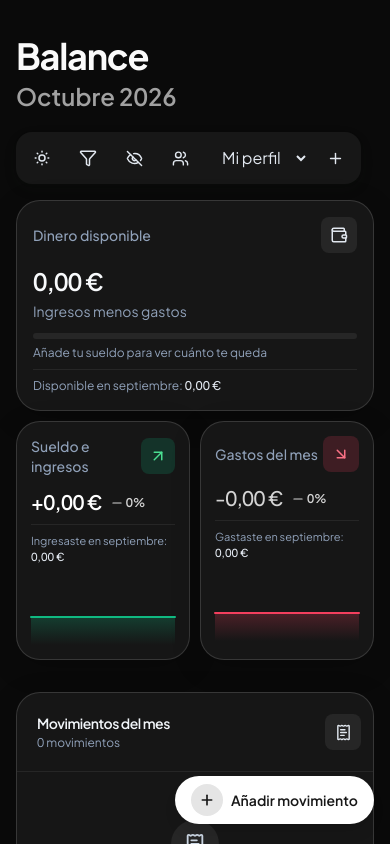
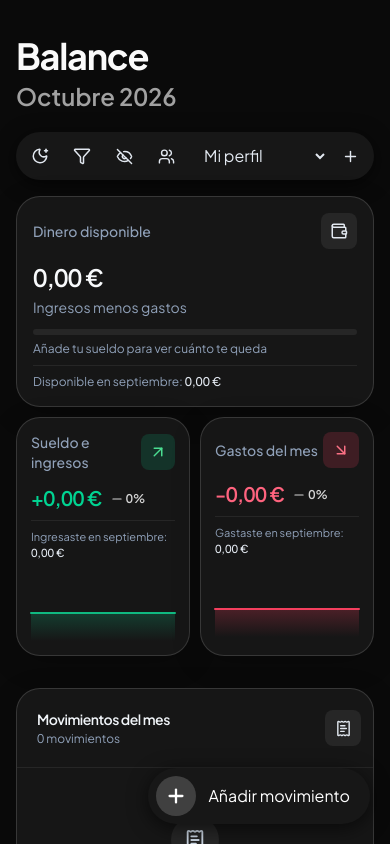
Before and after one commit to E7OY/balance, a React (Vite) app: page / in a window 390 px wide. Shown: the top 844 px of the page. Built offline with nearby package versions, Linux system fonts and the light colour scheme.

Commit message:
add miles and update ui

```diff
--- a/src/App.jsx
+++ b/src/App.jsx
@@ -220,12 +220,35 @@ const App = () => {
               {monthLabel} {filters.year}
             </p>
           </div>
-<div className="flex min-w-0 max-w-full flex-wrap items-center gap-2">
-
-            <ProfileSwitcher
-              isMobileFiltersOpen={isMobileFiltersOpen}
-              onToggleMobileFilters={() => setIsMobileFiltersOpen((isOpen) => !isOpen)}
-            />
+<div className="flex flex-wrap items-center gap-2">
+            <div className="flex w-full items-center justify-between gap-0.5 rounded-full bg-white p-1 shadow-[0_4px_20px_rgba(0,0,0,0.14)] dark:shadow-[0_4px_20px_rgba(0,0,0,0.6)] dark:bg-slate-900 md:contents">
+              <button
+                type="button"
+                onClick={() => setTheme((currentTheme) => (currentTheme === 'dark' ? 'light' : 'dark'))}
+                aria-label={theme === 'dark' ? 'Activar modo claro' : 'Activar modo oscuro'}
+                title={theme === 'dark' ? 'Modo claro' : 'Modo oscuro'}
+                className="inline-flex size-10 shrink-0 items-center justify-center rounded-full bg-transparent text-slate-800 transition-colors hover:bg-slate-100 focus-visible:outline-none focus-visible:ring-2 focus-visible:ring-slate-400 dark:text-slate-200 dark:hover:bg-slate-800 md:rounded-md md:bg-white md:text-slate-600 md:shadow-sm md:hover:bg-slate-50 md:dark:bg-slate-900 md:dark:hover:bg-slate-800"
+              >
+                {theme === 'dark' ? <MoonStar size={18} /> : <SunMedium size={18} />}
+              </button>
+              <button
+                type="button"
+                aria-label={activeFilterCount > 0 ? `Mes y filtros, ${activeFilterCount} filtros activos` : 'Mes y filtros'}
+                title="Mes y filtros"
+                aria-expanded={isMobileFiltersOpen}
+                aria-controls="transaction-filters"
+                onClick={() => setIsMobileFiltersOpen((isOpen) => !isOpen)}
+                className="relative inline-flex size-10 shrink-0 items-center justify-center rounded-full bg-transparent text-slate-800 transition-colors hover:bg-slate-100 focus-visible:outline-none focus-visible:ring-2 focus-visible:ring-slate-400 dark:text-slate-200 dark:hover:bg-slate-800 md:rounded-md md:bg-white md:text-slate-600 md:shadow-sm md:hover:bg-slate-50 md:dark:bg-slate-900 md:dark:hover:bg-slate-800 md:hidden"
+              >
+                <Filter size={18} aria-hidden="true" />
+                {activeFilterCount > 0 && (
+                  <span aria-hidden="true" className="absolute -right-1 -top-1 inline-flex size-4 items-center justify-center rounded-full bg-emerald-600 text-[10px] font-semibold leading-none text-white">
+                    {activeFilterCount}
+                  </span>
+                )}
+              </button>
+              <ProfileSwitcher />
+            </div>
             <div className="hidden lg:block">
               <Button
                 size="default"
@@ -239,10 +262,7 @@ const App = () => {
           </div>
         </div>
 
-        <Filters
-          isMobileFiltersOpen={isMobileFiltersOpen}
-          onCloseMobileFilters={() => setIsMobileFiltersOpen(false)}
-        />
+        <Filters isMobileFiltersOpen={isMobileFiltersOpen} />
         <SummaryCards />
 
         <div className="mt-8 grid gap-6 lg:grid-cols-[minmax(0,1.65fr)_minmax(300px,0.85fr)]">
@@ -253,6 +273,7 @@ const App = () => {
         <div className="mt-6 flex justify-end">
           <ExportImportButtons />
         </div>
+      </main>
 
       {!isModalOpen && !editingTransaction && (
         <button
@@ -260,32 +281,14 @@ const App = () => {
           onClick={() => setIsModalOpen(true)}
           aria-label="Añadir movimiento"
           title="Añadir movimiento"
-        className="fixed bottom-[calc(env(safe-area-inset-bottom)+1.25rem)] right-4 z-40 inline-flex h-12 items-center gap-2 rounded-full bg-neutral-900 px-4 text-white shadow-lg shadow-black/10 transition-transform duration-100 ease-out hover:scale-[1.01] focus-visible:outline-none focus-visible:ring-4 focus-visible:ring-neutral-400/30 active:scale-[0.97] dark:bg-white dark:text-neutral-900 dark:hover:bg-neutral-200 lg:hidden"
+          className="fixed bottom-[calc(env(safe-area-inset-bottom)+1.25rem)] right-5 z-40 inline-flex h-14 items-center gap-3 rounded-full bg-white py-2 pl-2 pr-5 text-base font-semibold text-slate-900 shadow-[0_4px_20px_rgba(0,0,0,0.14)] dark:shadow-[0_4px_20px_rgba(0,0,0,0.6)] transition-transform focus-visible:outline-none focus-visible:ring-4 focus-visible:ring-emerald-500/30 active:scale-95 dark:bg-slate-900 dark:text-white lg:hidden"
         >
-        <span className="inline-flex size-8 items-center justify-center rounded-full bg-neutral-800 text-white dark:bg-neutral-200 dark:text-neutral-900">
-          <Plus size={16} strokeWidth={2.5} />
+          <span className="flex size-10 shrink-0 items-center justify-center rounded-full bg-emerald-700 text-white dark:bg-emerald-600">
+            <Plus size={22} strokeWidth={2.5} aria-hidden="true" />
           </span>
-        <span className="text-sm font-semibold">
           Añadir movimiento
-        </span>
         </button>
       )}
-      </main>
-
-{/*
-        {!isModalOpen && !editingTransaction && (
-      <button
-        type="button"
-        onClick={() => setIsModalOpen(true)}
-        aria-label="Añadir movimiento"
-        title="Añadir movimiento"
-        className="fixed bottom-[calc(env(safe-area-inset-bottom)+1.25rem)] right-5 z-40 inline-flex size-14 items-center justify-center rounded-full bg-white text-emerald-800 shadow-lg shadow-slate-900/10 transition-transform duration-200 hover:scale-105 focus-visible:outline-none focus-visible:ring-4 focus-visible:ring-emerald-500/30 active:scale-95 dark:bg-slate-900 dark:text-emerald-400 dark:hover:bg-slate-800 lg:hidden"
-      >
-        <span className="inline-flex size-8 items-center justify-center rounded-full bg-emerald-700 text-white">
-          <Plus size={18} strokeWidth={2.5} />
-        </span>
-      </button>
-    )}*/}
 
       {(isModalOpen || editingTransaction) && (
         <TransactionForm
--- a/src/components/ProfileSwitcher.jsx
+++ b/src/components/ProfileSwitcher.jsx
@@ -1,7 +1,6 @@
 import React, { useEffect, useRef, useState } from 'react';
 import { Bell, Eye, EyeOff, Plus, Users, X } from 'lucide-react';
 import { useFinance } from '../context/FinanceContext';
-import { Filter, MoonStar,  SunMedium } from 'lucide-react';
 import {
   getPushNotificationsEnabled,
   requestPushNotificationPermission,
@@ -10,7 +9,7 @@ import {
 import { triggerHaptic } from '../utils/haptics';
 import { Button } from './ui/button';
 
-const ProfileSwitcher = ({ isMobileFiltersOpen, onToggleMobileFilters }) => {
+const ProfileSwitcher = () => {
   const {
     profiles,
     activeProfile,
@@ -40,24 +39,6 @@ const ProfileSwitcher = ({ isMobileFiltersOpen, onToggleMobileFilters }) => {
   );
   const [notificationError, setNotificationError] = useState('');
   const [isUpdatingNotifications, setIsUpdatingNotifications] = useState(false);
-  const [theme, setTheme] = useState(() => {
-    const storedTheme = localStorage.getItem('balance-theme');
-    if (storedTheme) return storedTheme;
-    return 'dark';
-  });
-
-  useEffect(() => {
-    const root = document.documentElement;
-    root.classList.toggle('dark', theme === 'dark');
-    root.style.colorScheme = theme;
-    localStorage.setItem('balance-theme', theme);
-  }, [theme]);
-
-  const activeFilterCount = [
-    filters.searchTerm.trim().length > 0,
-    filters.type !== 'Todos',
-    filters.category !== 'Todas',
-  ].filter(Boolean).length;
 
   const handleSubmit = (event) => {
     event.preventDefault();
@@ -101,6 +82,7 @@ const ProfileSwitcher = ({ isMobileFiltersOpen, onToggleMobileFilters }) => {
     const formattedAmount = new Intl.NumberFormat('es-ES', {
       style: 'currency',
       currency: 'EUR',
+      useGrouping: 'always',
     }).format(amount);
     if (totalIncome <= 0) return `${formattedAmount} (sin ingresos registrados este mes)`;
     const percentage = new Intl.NumberFormat('es-ES', { maximumFractionDigits: 1 })
@@ -114,7 +96,7 @@ const ProfileSwitcher = ({ isMobileFiltersOpen, onToggleMobileFilters }) => {
   const previousMonthLabel = new Intl.DateTimeFormat('es-ES', { month: 'long' })
     .format(new Date(filters.year, filters.month - 1, 1));
   const hasPreviousGoals = previousMonthGoals.savings > 0 || previousMonthGoals.investment > 0;
-  const formatEuro = (value) => new Intl.NumberFormat('es-ES', { style: 'currency', currency: 'EUR' }).format(value);
+  const formatEuro = (value) => new Intl.NumberFormat('es-ES', { style: 'currency', currency: 'EUR', useGrouping: 'always' }).format(value);
 
   const handleCopyGoalsToggle = (event) => {
     const checked = event.target.checked;
@@ -207,40 +189,14 @@ const ProfileSwitcher = ({ isMobileFiltersOpen, onToggleMobileFilters }) => {
 
   return (
     <>
-<div className="flex min-w-0 max-w-full flex-wrap items-center justify-end gap-1.5 rounded-2xl bg-white p-1.5 shadow-[0_5px_15px_rgba(40,50,45,0.07),0_1px_4px_rgba(40,50,45,0.03)] dark:bg-slate-900 sm:gap-2 md:contents">
-         <button
-                type="button"
-                onClick={() => setTheme((currentTheme) => (currentTheme === 'dark' ? 'light' : 'dark'))}
-                aria-label={theme === 'dark' ? 'Activar modo claro' : 'Activar modo oscuro'}
-                title={theme === 'dark' ? 'Modo claro' : 'Modo oscuro'}
-                className="inline-flex size-10 items-center justify-center rounded-full bg-transparent text-slate-800 transition-colors hover:bg-slate-100 focus-visible:outline-none focus-visible:ring-2 focus-visible:ring-slate-400 dark:text-slate-200 dark:hover:bg-slate-800 md:rounded-md md:bg-white md:text-slate-600 md:shadow-sm md:hover:bg-slate-50 md:dark:bg-slate-900 md:dark:hover:bg-slate-800"
-              >
-                {theme === 'dark' ? <SunMedium size={18} /> : <MoonStar size={18} />}
-              </button>
-              <button
-                type="button"
-                aria-label={activeFilterCount > 0 ? `Mes y filtros, ${activeFilterCount} filtros activos` : 'Mes y filtros'}
-                title="Mes y filtros"
-                aria-expanded={isMobileFiltersOpen}
-                aria-controls="transaction-filters"
-                onClick={onToggleMobileFilters}
-                className="relative inline-flex size-10 shrink-0 items-center justify-center rounded-full bg-transparent text-slate-800 transition-colors hover:bg-slate-100 focus-visible:outline-none focus-visible:ring-2 focus-visible:ring-slate-400 dark:text-slate-200 dark:hover:bg-slate-800 md:rounded-md md:bg-white md:text-slate-600 md:shadow-sm md:hover:bg-slate-50 md:dark:bg-slate-900 md:dark:hover:bg-slate-800 md:hidden"
-              >
-                <Filter size={18} aria-hidden="true" />
-                {activeFilterCount > 0 && (
-                  <span aria-hidden="true" className="absolute -right-1 -top-1 inline-flex size-4 items-center justify-center rounded-full bg-emerald-600 text-[10px] font-semibold leading-none text-white">
-                    {activeFilterCount}
-                  </span>
-                )}
-              </button>
-
-          <button
+      <div className="contents">
+        <button
           type="button"
           onClick={toggleAmountVisibility}
           aria-label={isAmountsHidden ? 'Mostrar importes' : 'Ocultar importes'}
           aria-pressed={isAmountsHidden}
           title={isAmountsHidden ? 'Mostrar importes' : 'Ocultar importes'}
-          className="flex size-10 items-center justify-center rounded-full bg-transparent text-slate-800 transition-colors hover:bg-slate-100 focus-visible:outline-none focus-visible:ring-2 focus-visible:ring-slate-400 dark:text-slate-200 dark:hover:bg-slate-800 md:size-9 md:rounded-lg md:bg-white md:text-slate-600 md:shadow-sm md:hover:bg-slate-50 md:dark:bg-slate-900 md:dark:hover:bg-slate-800"
+          className="flex size-10 shrink-0 items-center justify-center rounded-full bg-transparent text-slate-800 transition-colors hover:bg-slate-100 focus-visible:outline-none focus-visible:ring-2 focus-visible:ring-slate-400 dark:text-slate-200 dark:hover:bg-slate-800 md:size-9 md:rounded-lg md:bg-white md:text-slate-600 md:shadow-sm md:hover:bg-slate-50 md:dark:bg-slate-900 md:dark:hover:bg-slate-800"
         >
           {isAmountsHidden ? <Eye size={17} /> : <EyeOff size={17} />}
         </button>
@@ -249,7 +205,7 @@ const ProfileSwitcher = ({ isMobileFiltersOpen, onToggleMobileFilters }) => {
           onClick={openGoalSettings}
           aria-label="Ajustes de Perfil y Metas"
           title="Ajustes de Perfil y Metas"
-          className="flex size-10 items-center justify-center rounded-full bg-transparent text-slate-800 transition-colors hover:bg-slate-100 focus-visible:outline-none focus-visible:ring-2 focus-visible:ring-slate-400 dark:text-slate-200 dark:hover:bg-slate-800 md:size-9 md:rounded-lg md:bg-white md:text-slate-600 md:shadow-sm md:hover:bg-slate-50 md:dark:bg-slate-900 md:dark:hover:bg-slate-800"
+          className="flex size-10 shrink-0 items-center justify-center rounded-full bg-transparent text-slate-800 transition-colors hover:bg-slate-100 focus-visible:outline-none focus-visible:ring-2 focus-visible:ring-slate-400 dark:text-slate-200 dark:hover:bg-slate-800 md:size-9 md:rounded-lg md:bg-white md:text-slate-600 md:shadow-sm md:hover:bg-slate-50 md:dark:bg-slate-900 md:dark:hover:bg-slate-800"
         >
           <Users size={17} />
         </button>
@@ -258,7 +214,7 @@ const ProfileSwitcher = ({ isMobileFiltersOpen, onToggleMobileFilters }) => {
           id="active-profile"
           value={activeProfile.id}
           onChange={(event) => switchProfile(event.target.value)}
-          className="h-10 max-w-28 rounded-full bg-transparent px-3 text-sm font-medium text-slate-800 outline-none focus:ring-2 focus:ring-slate-100 dark:text-slate-200 md:max-w-44 md:rounded-md md:bg-white md:text-slate-700 md:shadow-sm md:dark:bg-slate-900"
+          className="h-10 min-w-0 flex-1 rounded-full bg-transparent px-3 text-sm font-medium text-slate-800 outline-none focus:ring-2 focus:ring-slate-100 dark:text-slate-200 md:max-w-44 md:flex-none md:rounded-md md:bg-white md:text-slate-700 md:shadow-sm md:dark:bg-slate-900"
         >
           {profiles.map((profile) => (
             <option key={profile.id} value={profile.id}>{profile.name}</option>
@@ -269,7 +225,7 @@ const ProfileSwitcher = ({ isMobileFiltersOpen, onToggleMobileFilters }) => {
           onClick={() => setIsAdding(true)}
           aria-label="Añadir perfil"
           title="Añadir perfil"
-          className="inline-flex size-10 items-center justify-center rounded-full bg-transparent text-slate-800 transition-colors hover:bg-slate-100 focus-visible:outline-none focus-visible:ring-2 focus-visible:ring-slate-400 dark:text-slate-200 dark:hover:bg-slate-800 md:size-9 md:rounded-md md:bg-white md:text-slate-600 md:shadow-sm md:hover:bg-slate-50 md:dark:bg-slate-900 md:dark:hover:bg-slate-800"
+          className="inline-flex size-10 shrink-0 items-center justify-center rounded-full bg-transparent text-slate-800 transition-colors hover:bg-slate-100 focus-visible:outline-none focus-visible:ring-2 focus-visible:ring-slate-400 dark:text-slate-200 dark:hover:bg-slate-800 md:size-9 md:rounded-md md:bg-white md:text-slate-600 md:shadow-sm md:hover:bg-slate-50 md:dark:bg-slate-900 md:dark:hover:bg-slate-800"
         >
           <Plus size={17} />
         </button>
@@ -387,7 +343,7 @@ const ProfileSwitcher = ({ isMobileFiltersOpen, onToggleMobileFilters }) => {
                   Meta de Ahorro Mensual (€)
                 </label>
                 <p className="text-xs text-slate-500 dark:text-slate-400">
-                  Recomendado: {` ${new Intl.NumberFormat('es-ES', { style: 'currency', currency: 'EUR' }).format(totalIncome * 0.1)} (10% de tus ingresos)`}
+                  Recomendado: {` ${new Intl.NumberFormat('es-ES', { style: 'currency', currency: 'EUR', useGrouping: 'always' }).format(totalIncome * 0.1)} (10% de tus ingresos)`}
                 </p>
                 <input
                   id="monthly-savings-goal"
@@ -409,7 +365,7 @@ const ProfileSwitcher = ({ isMobileFiltersOpen, onToggleMobileFilters }) => {
                   Meta de Inversión Mensual (€)
                 </label>
                 <p className="text-xs text-slate-500 dark:text-slate-400">
-                  Recomendado: {` ${new Intl.NumberFormat('es-ES', { style: 'currency', currency: 'EUR' }).format(totalIncome * 0.2)} (20% de tus ingresos)`}
+                  Recomendado: {` ${new Intl.NumberFormat('es-ES', { style: 'currency', currency: 'EUR', useGrouping: 'always' }).format(totalIncome * 0.2)} (20% de tus ingresos)`}
                 </p>
                 <input
                   id="monthly-investment-goal"
--- a/src/components/SummaryCards.jsx
+++ b/src/components/SummaryCards.jsx
@@ -234,7 +234,7 @@ const SummaryCards = () => {
       amount: +totalIncome,
       icon: ArrowUpRight,
       iconClass: 'bg-emerald-50 text-emerald-700 dark:bg-emerald-500/10 dark:text-emerald-400',
-      amountClass: 'text-neutral-900 dark:text-white font-semibold',
+      amountClass: '!text-emerald-600 dark:!text-emerald-400 font-semibold',
       note: 'Lo que ha entrado este mes',
       previousAmount: previousMonthTotals.income,
       trendValues: weeklyTrends.map((week) => week.income),
@@ -244,7 +244,7 @@ const SummaryCards = () => {
       amount: -totalExpenses,
       icon: ArrowDownRight,
       iconClass: 'bg-rose-50 text-rose-700 dark:bg-rose-500/10 dark:text-rose-400',
-      amountClass: 'text-neutral-700 dark:text-neutral-300 font-medium',
+      amountClass: '!text-rose-600 dark:!text-rose-400 font-semibold',
       note: 'Lo que ya has gastado',
       previousAmount: previousMonthTotals.expenses,
       trendValues: weeklyTrends.map((week) => week.expenses),
--- a/src/components/TransactionForm.jsx
+++ b/src/components/TransactionForm.jsx
@@ -253,7 +253,7 @@ const TransactionForm = ({ transaction = null, onClose }) => {
             if (getPushNotificationsEnabled(activeProfileId)) {
               await showAppNotification({
                 title: 'Gasto por encima de tu dinero libre',
-                body: `El gasto de ${new Intl.NumberFormat('es-ES', { style: 'currency', currency: 'EUR' }).format(value)} supera tu saldo libre de ${new Intl.NumberFormat('es-ES', { style: 'currency', currency: 'EUR' }).format(freeBalance)}.`,
+                body: `El gasto de ${new Intl.NumberFormat('es-ES', { style: 'currency', currency: 'EUR', useGrouping: 'always' }).format(value)} supera tu saldo libre de ${new Intl.NumberFormat('es-ES', { style: 'currency', currency: 'EUR', useGrouping: 'always' }).format(freeBalance)}.`,
                 tag: `balance-overspending-${activeProfileId}-${Date.now()}`,
                 action: 'dashboard',
               });
@@ -349,7 +349,7 @@ const TransactionForm = ({ transaction = null, onClose }) => {
           <div className="grid grid-cols-2 rounded-lg bg-slate-100 p-1.5 dark:bg-slate-800">
             {[
               { value: 'Gasto', label: 'Gasto', Icon: ArrowDownLeft },
-              { value: 'Ingreso', label: 'Ingreso', Icon: ArrowUpRight },
+              { value: 'Ingreso', label: 'Sueldo / ingreso', Icon: ArrowUpRight },
             ].map(({ value, label, Icon }) => (
               <button
                 key={value}
@@ -358,7 +358,7 @@ const TransactionForm = ({ transaction = null, onClose }) => {
                 aria-pressed={type === value}
                 className={`inline-flex h-9 items-center justify-center gap-2 rounded-md px-2 text-sm font-medium transition-all ${
                   type === value
-                    ? 'bg-white text-slate-900 shadow-sm dark:bg-slate-900 dark:text-slate-50'
+                    ? 'bg-white text-slate-900 shadow-sm dark:bg-slate-700 dark:text-slate-50'
                     : 'text-slate-500 hover:text-slate-800 dark:text-slate-300 dark:hover:text-slate-100'
                 }`}
               >
--- a/src/components/ui/card.jsx
+++ b/src/components/ui/card.jsx
@@ -2,7 +2,7 @@ import React from 'react';
 
 const Card = ({ as: Component = 'div', className = '', ...props }) => (
   <Component
-    className={`rounded-3xl border-0 bg-white text-slate-950 transition-colors dark:bg-zinc-900 dark:text-white shadow-[0_5px_15px_rgba(40,50,45,0.07),0_1px_4px_rgba(40,50,45,0.03)] ${className}`}
+    className={`rounded-3xl border-0 bg-white text-slate-950 dark:border-0 transition-colors dark:bg-zinc-900 dark:text-white dark:shadow-none shadow-[0_5px_15px_rgba(40,50,45,0.07),0_1px_4px_rgba(40,50,45,0.03)] ${className}`}
     {...props}
   />
 );
--- a/src/utils/helpers.js
+++ b/src/utils/helpers.js
@@ -2,6 +2,7 @@ export const formatCurrency = (amount) => {
   return new Intl.NumberFormat('es-ES', {
     style: 'currency',
     currency: 'EUR',
+    useGrouping: 'always',
   }).format(amount);
 };
 
```
Also changed, not shown: src/components/TransactionItem.jsx (+4 -4 lines). Lines whose indentation alone changed are shown as unchanged.
